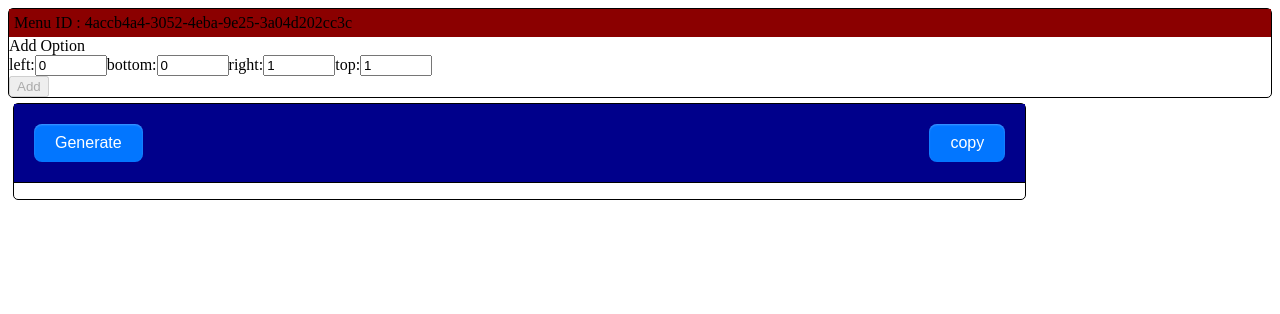
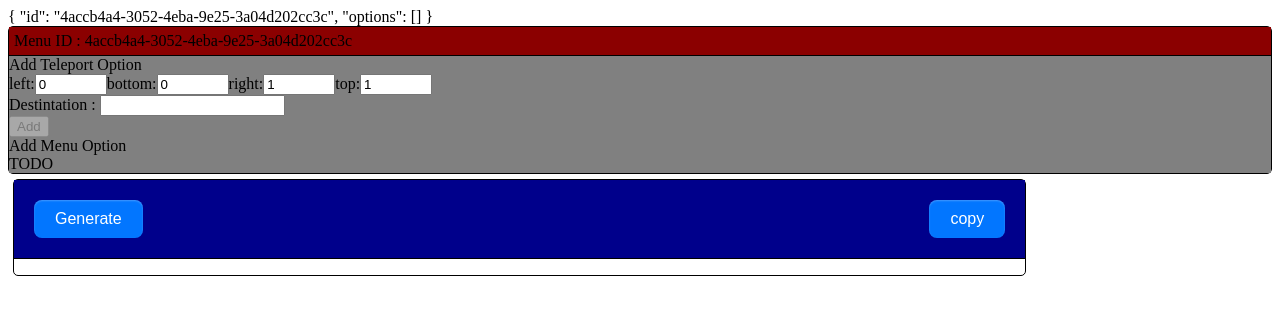
Before and after one commit to hannahellis4242/SecondLifeTeleportHUDGenerator, a React (Create React App) app in the folder my-app/: page / in a window 1280 px wide. Shown: the top 314 px of the page. Built offline with nearby package versions, Linux system fonts and the light colour scheme.

Commit message:
Decided to have separate inputs for different option types

```diff
--- a/my-app/src/App.tsx
+++ b/my-app/src/App.tsx
@@ -1,12 +1,14 @@
 import React, { useContext } from "react";
 import MenuTag from "./components/MenuTag";
 import Output from "./components/Output";
+import Raw from "./components/Raw";
 import { ModelContext } from "./store/ModelContext";
 
 const App: React.FC = () => {
   const modelContext = useContext(ModelContext);
   return (
     <div>
+      <Raw />
       <MenuTag value={modelContext.topMenu} />
       <Output />
     </div>
--- /dev/null
+++ b/my-app/src/components/AddMenuOption.tsx
@@ -0,0 +1,16 @@
+import React from "react";
+import AddRectangleTeleportOption from "./AddRectangleTeleportOption";
+
+const AddMenuOption: React.FC<{ menuID: string; top: boolean }> = ({
+  menuID,
+  top,
+}) => {
+  return (
+    <section>
+      <header>Add Menu Option</header>
+      {top ? <div>TODO</div> : <div>TODO</div>}
+    </section>
+  );
+};
+
+export default AddMenuOption;
--- a/my-app/src/components/AddRectangleOption.tsx
+++ b/my-app/src/components/AddMenuTeleportOption.tsx
@@ -1,28 +1,38 @@
 import React, { useContext, useRef } from "react";
-import Rectangle from "../model/Rectangle";
 import { ModelContext } from "../store/ModelContext";
+import TeleportActionInput from "./TeleportActionInput";
 import RectangleInput from "./RectangleInput";
 
-const AddRectangleOption: React.FC<{ menuID: string }> = ({ menuID }) => {
+const AddRectangleTeleportOption: React.FC<{ menuID: string }> = ({
+  menuID,
+}) => {
   const modelContext = useContext(ModelContext);
   const rectangleRef = useRef<RectangleInput>(null);
+  const teleportRef = useRef<TeleportActionInput>(null);
   const submitRef = useRef<HTMLButtonElement>(null);
-
-  const onChange = () => {
-    console.log("changed");
-  };
 
   const onSubmitHandler = (event: React.FormEvent) => {
     event.preventDefault();
   };
   const canSubmit = (): boolean => {
-    const rectangle = rectangleRef.current;
-    return rectangle ? rectangle.rectangle.isValid() : false;
+    const rectInput = rectangleRef.current;
+    const teleportInput = teleportRef.current;
+    return rectInput && teleportInput
+      ? rectInput.rectangle.isValid() && teleportInput.destination !== ""
+      : false;
+  };
+
+  const onChange = () => {
+    const submit = submitRef.current;
+    if (submit) {
+      submit.disabled = !canSubmit();
+    }
   };
 
   return (
     <form onSubmit={onSubmitHandler}>
       <RectangleInput ref={rectangleRef} onChange={onChange} />
+      <TeleportActionInput ref={teleportRef} onChange={onChange} />
       <button type="submit" ref={submitRef} disabled={!canSubmit()}>
         Add
       </button>
@@ -30,4 +40,4 @@ const AddRectangleOption: React.FC<{ menuID: string }> = ({ menuID }) => {
   );
 };
 
-export default AddRectangleOption;
+export default AddRectangleTeleportOption;
--- a/my-app/src/components/AddOption.tsx
+++ /dev/null
@@ -1,19 +0,0 @@
-import React, { useContext, useRef } from "react";
-import { ModelContext } from "../store/ModelContext";
-import TopAddOption from "./TopAddOption";
-
-type OptionType = "HUD" | "Menu";
-
-const AddOption: React.FC<{ menuID: string; top: boolean }> = ({
-  menuID,
-  top,
-}) => {
-  return (
-    <section>
-      <header>Add Option</header>
-      {top ? <TopAddOption menuID={menuID} /> : null}
-    </section>
-  );
-};
-
-export default AddOption;
--- /dev/null
+++ b/my-app/src/components/AddRectangleTeleportOption.tsx
@@ -0,0 +1,55 @@
+import React, { useContext, useRef } from "react";
+import { ModelContext } from "../store/ModelContext";
+import TeleportActionInput from "./TeleportActionInput";
+import RectangleInput from "./RectangleInput";
+import Option from "../model/Option";
+import { v4 } from "uuid";
+
+const AddRectangleTeleportOption: React.FC<{ menuID: string }> = ({
+  menuID,
+}) => {
+  const modelContext = useContext(ModelContext);
+  const rectangleRef = useRef<RectangleInput>(null);
+  const teleportRef = useRef<TeleportActionInput>(null);
+  const submitRef = useRef<HTMLButtonElement>(null);
+
+  const onSubmitHandler = (event: React.FormEvent) => {
+    event.preventDefault();
+    const rectInput = rectangleRef.current;
+    const teleInput = teleportRef.current;
+    if (rectInput && teleInput) {
+      const option: Option = {
+        id: v4().toString(),
+        action: { destination: teleInput.destination },
+        rect: rectInput.rectangle,
+      };
+      modelContext.addOption(menuID, option);
+    }
+  };
+  const canSubmit = (): boolean => {
+    const rectInput = rectangleRef.current;
+    const teleportInput = teleportRef.current;
+    return rectInput && teleportInput
+      ? rectInput.rectangle.isValid() && teleportInput.destination !== ""
+      : false;
+  };
+
+  const onChange = () => {
+    const submit = submitRef.current;
+    if (submit) {
+      submit.disabled = !canSubmit();
+    }
+  };
+
+  return (
+    <form onSubmit={onSubmitHandler}>
+      <RectangleInput ref={rectangleRef} onChange={onChange} />
+      <TeleportActionInput ref={teleportRef} onChange={onChange} />
+      <button type="submit" ref={submitRef} disabled={!canSubmit()}>
+        Add
+      </button>
+    </form>
+  );
+};
+
+export default AddRectangleTeleportOption;
--- /dev/null
+++ b/my-app/src/components/AddTeleportOption.tsx
@@ -0,0 +1,16 @@
+import React from "react";
+import AddRectangleTeleportOption from "./AddRectangleTeleportOption";
+
+const AddTeleportOption: React.FC<{ menuID: string; top: boolean }> = ({
+  menuID,
+  top,
+}) => {
+  return (
+    <section>
+      <header>Add Teleport Option</header>
+      {top ? <AddRectangleTeleportOption menuID={menuID} /> : <div>TODO</div>}
+    </section>
+  );
+};
+
+export default AddTeleportOption;
--- a/my-app/src/components/MenuTag.module.css
+++ b/my-app/src/components/MenuTag.module.css
@@ -5,6 +5,11 @@
 
 .top_level{
     background-color: darkred;
-    border-bottom: 1px black;
+    border-bottom: 1px solid black;
     padding: 5px;
 }
+
+.controls{
+    background-color: grey;
+    border-top: 1px soild black;
+}
--- a/my-app/src/components/MenuTag.tsx
+++ b/my-app/src/components/MenuTag.tsx
@@ -2,7 +2,8 @@ import React from "react";
 import Menu from "../model/Menu";
 import OptionTag from "./OptionTag";
 import classes from "./MenuTag.module.css";
-import AddOption from "./AddOption";
+import AddTeleportOption from "./AddTeleportOption";
+import AddMenuOption from "./AddMenuOption";
 
 const MenuTag: React.FC<{ value: Menu }> = ({ value }) => {
   const isTopLevel = !value.parentId;
@@ -13,10 +14,13 @@ const MenuTag: React.FC<{ value: Menu }> = ({ value }) => {
         <div>Menu ID : {value.id}</div>
       </header>
       {value.message ? <p>Message : {value.message} </p> : null}
-      <AddOption menuID={value.id} top={isTopLevel} />
       {value.options.map((option, index) => (
         <OptionTag value={option} />
       ))}
+      <section className={classes.controls}>
+        <AddTeleportOption menuID={value.id} top={isTopLevel} />
+        <AddMenuOption menuID={value.id} top={isTopLevel} />
+      </section>
     </section>
   );
 };
--- /dev/null
+++ b/my-app/src/components/Raw.tsx
@@ -0,0 +1,11 @@
+import React, { useContext } from "react";
+import { ModelContext } from "../store/ModelContext";
+
+const Raw: React.FC = () => {
+  const modelContext = useContext(ModelContext);
+  return (
+    <section>{JSON.stringify(modelContext.topMenu, undefined, 4)}</section>
+  );
+};
+
+export default Raw;
--- /dev/null
+++ b/my-app/src/components/TeleportActionInput.tsx
@@ -0,0 +1,31 @@
+import React from "react";
+import Action from "../model/Action";
+
+class TeleportActionInput extends React.Component<{ onChange?: () => void }> {
+  onChange?: () => void;
+  ref: React.RefObject<TeleportActionInput>;
+  destination: string;
+  constructor(props: { onChange?: () => void }) {
+    super(props);
+    this.ref = React.createRef();
+    this.destination = "";
+    this.onChange = props.onChange;
+  }
+  render() {
+    const onChange = ({ target }: React.ChangeEvent<HTMLInputElement>) => {
+      this.destination = target.value;
+      if (this.onChange) {
+        this.onChange();
+      }
+    };
+
+    return (
+      <section>
+        <label htmlFor="dest">Destintation : </label>
+        <input type="text" id="dest" onChange={onChange} />
+      </section>
+    );
+  }
+}
+
+export default TeleportActionInput;
--- a/my-app/src/components/TopAddOption.tsx
+++ b/my-app/src/components/TopAddOption.tsx
@@ -1,5 +1,5 @@
 import React from "react";
-import AddRectangleOption from "./AddRectangleOption";
+import AddRectangleOption from "./AddRectangleTeleportOption";
 
 const TopAddOption: React.FC<{ menuID: string }> = ({ menuID }) => (
   <AddRectangleOption menuID={menuID} />
```
